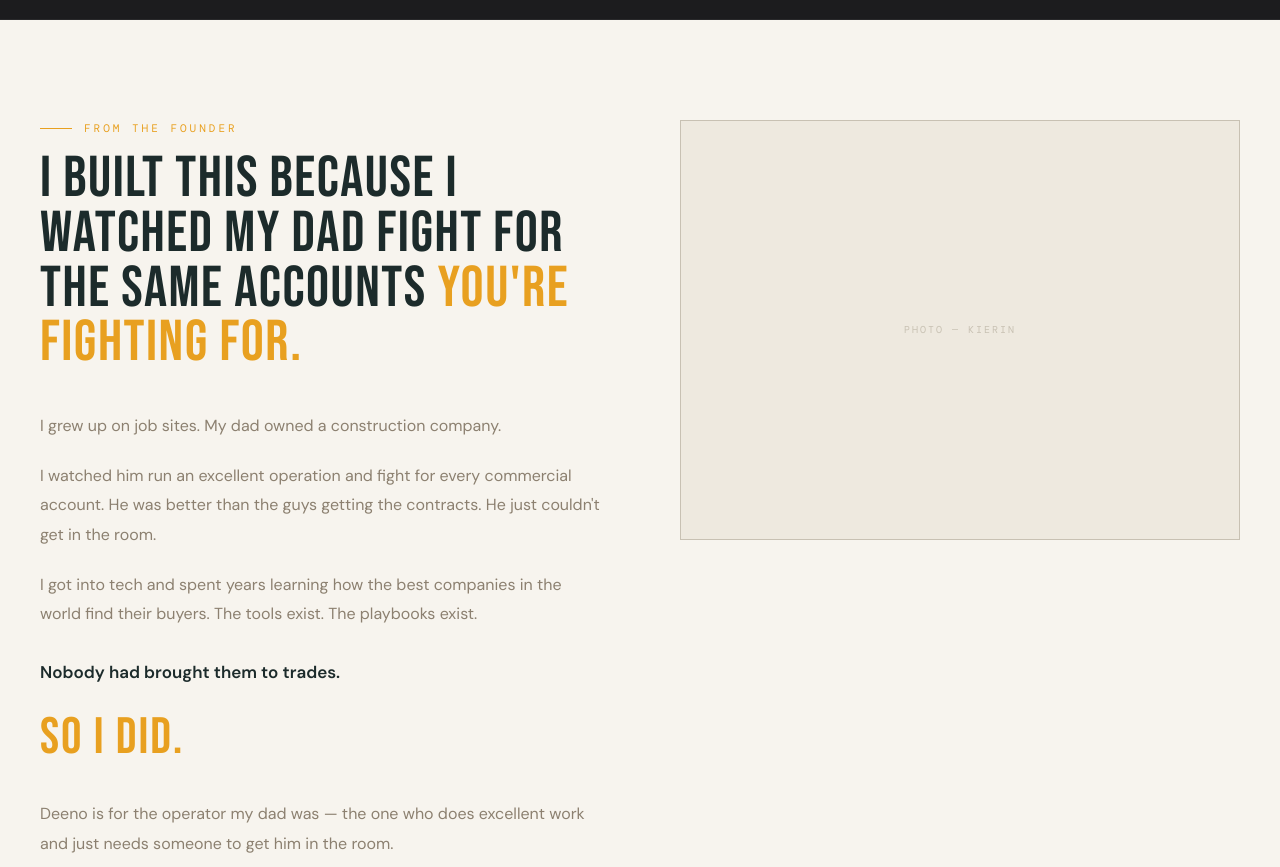
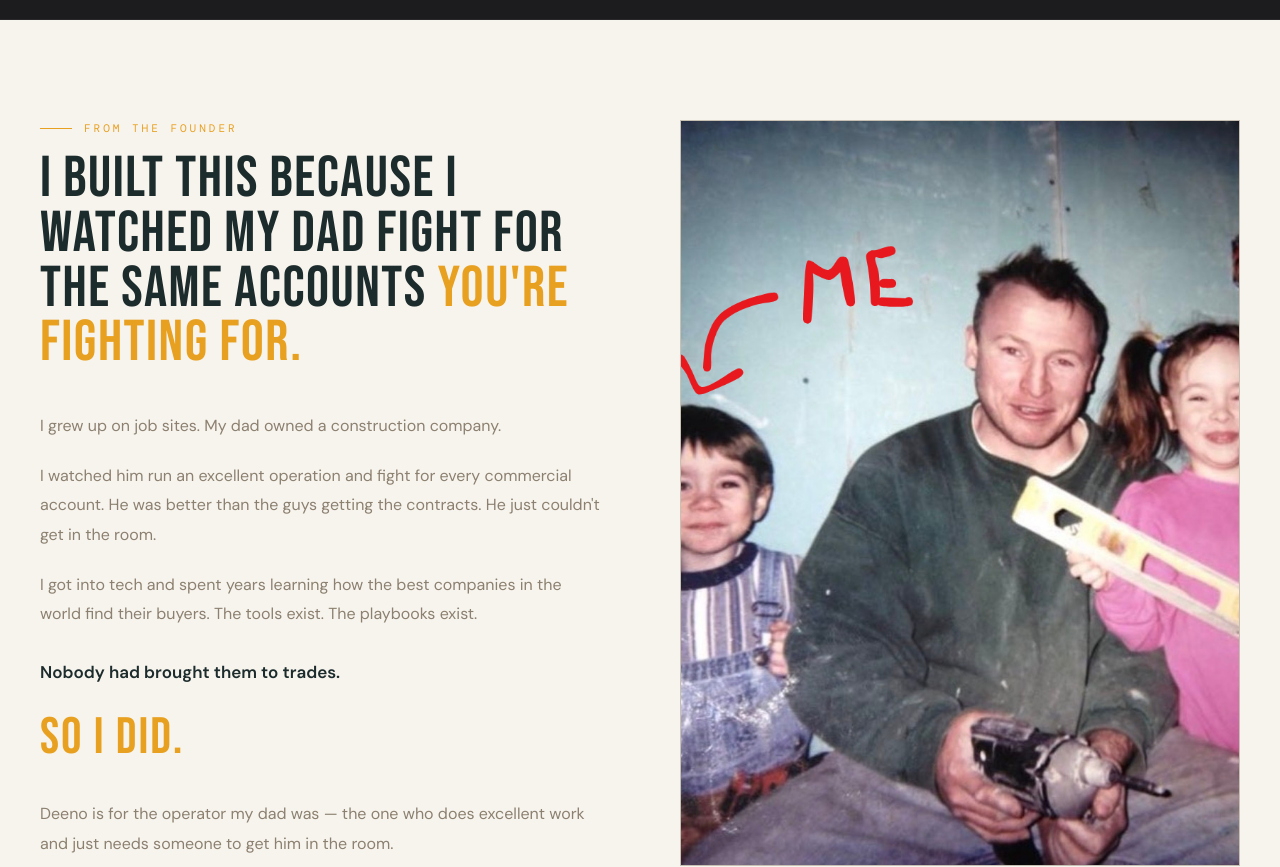
Before and after one commit to KierinF/deeno-brands, a Next.js app: page / in a window 1280 px wide. Shown: the part 2300-3167 px from the top of the page. Built offline with nearby package versions, Linux system fonts and the light colour scheme.

Commit message:
Wire kierin.png into founder section

```diff
--- a/app/components/FounderSection.tsx
+++ b/app/components/FounderSection.tsx
@@ -79,28 +79,28 @@ export default function FounderSection() {
           </div>
 
           {/* Right: photo */}
-          <div>
+          <div style={{
+            position: "sticky",
+            top: 40,
+          }}>
             <div style={{
               width: "100%",
-              aspectRatio: "4 / 3",
-              background: "#EEE9DF",
+              aspectRatio: "3 / 4",
+              overflow: "hidden",
               border: "1px solid #C8C1B3",
-              display: "flex",
-              alignItems: "center",
-              justifyContent: "center",
-              overflow: "hidden",
             }}>
-              {/* Replace src with your photo path once uploaded to /public */}
-              {/* <img src="/kierin.jpg" alt="Kierin" style={{ width: "100%", height: "100%", objectFit: "cover" }} /> */}
-              <span style={{
-                fontFamily: "'DM Mono', monospace",
-                fontSize: 10,
-                color: "#C8C1B3",
-                letterSpacing: "2px",
-                textTransform: "uppercase",
-              }}>
-                Photo — Kierin
-              </span>
+              {/* eslint-disable-next-line @next/next/no-img-element */}
+              <img
+                src="/kierin.png"
+                alt="Kierin, Founder of Deeno Brands"
+                style={{
+                  width: "100%",
+                  height: "100%",
+                  objectFit: "cover",
+                  objectPosition: "center top",
+                  display: "block",
+                }}
+              />
             </div>
           </div>
         </div>
```
